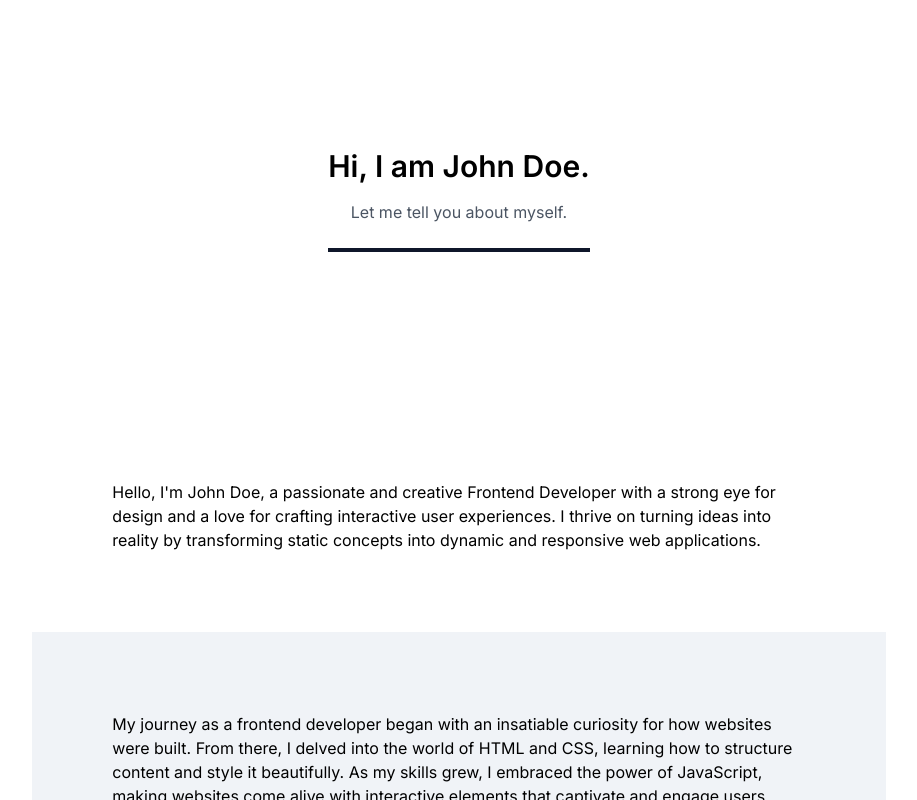
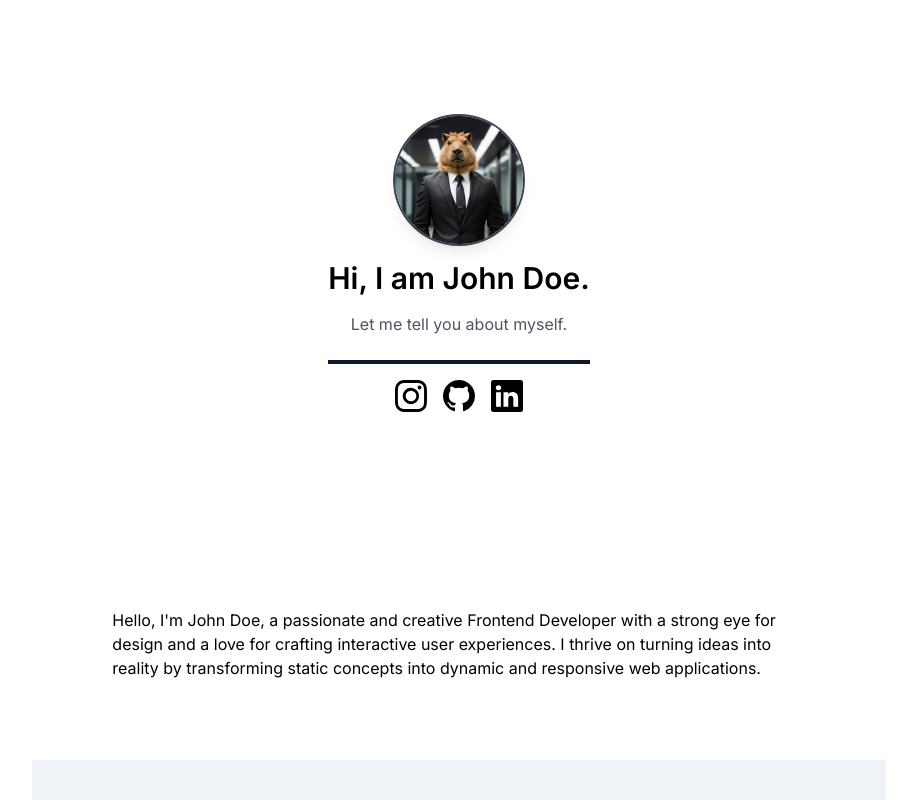
Before and after one commit to ecmCode/example, a Next.js app: page / in a window 1280 px wide. Shown: the top 800 px of the page, without its empty margins (181-1098 px from the left). Built offline with nearby package versions, Linux system fonts and the light colour scheme.

Commit message:
update 4 files and create 1 file

```diff
--- a/app/layout.tsx
+++ b/app/layout.tsx
@@ -5,8 +5,8 @@ import { Inter } from "next/font/google";
 const inter = Inter({ subsets: ["latin"] });
 
 export const metadata: Metadata = {
-  title: "Landing Page",
-  description: "Landing page example for Fiverr gig",
+  title: "John Doe's Page",
+  description: "Single-page app example for Fiverr gig",
 };
 
 export default function RootLayout({
--- a/components/Title/Title.tsx
+++ b/components/Title/Title.tsx
@@ -1,11 +1,28 @@
+import Image from "next/image";
+import img from "./portrait.jpg"
+import {BsGithub,BsLinkedin, BsInstagram} from "react-icons/bs"
+import Link from "next/link";
 const Title = () => {
   return (
-    <div className="min-h-[30vh] sm:min-h-[50vh] flex items-center justify-center">
+    <div className="min-h-[33vh] sm:min-h-[66vh] flex items-center justify-center">
       <div className="flex flex-col items-center justify-center text-center">
+        <Image src={img} alt="portrait" className="rounded-full aspect-square w-32 object-cover object-top m-4 ring-2 ring-slate-900/80 shadow-lg"/>
         <h1 className="text-3xl font-semibold mb-4 ">Hi, I am John Doe.</h1>
         <p className="text-gray-600">Let me tell you about myself.</p>
         <hr className="border-t-4 w-full mt-6 h-full border-slate-900"/>
+        <div className="flex gap-4 flex-wrap w-full items-center justify-center my-4">
+          <Link href="https://www.instagram.com">
+            <BsInstagram className="w-8 h-8 hover:text-slate-500"/>
+          </Link>
+          <Link href="https://www.github.com">
+            <BsGithub className="w-8 h-8 hover:text-slate-500"/>
+          </Link>
+          <Link href="https://www.linkedin.com">
+            <BsLinkedin className="w-8 h-8 hover:text-slate-500"/>
+          </Link>
+        </div>
       </div>
+
     </div>
   );
 };
--- a/package.json
+++ b/package.json
@@ -18,6 +18,7 @@
     "postcss": "8.4.27",
     "react": "^18.2.0",
     "react-dom": "^18.2.0",
+    "react-icons": "^4.10.1",
     "tailwindcss": "3.3.3",
     "typescript": "5.1.6"
   },
```
Also changed, not shown: components/Title/portrait.jpg (added), 1 other file (tests, documents, lock files or other folders).
